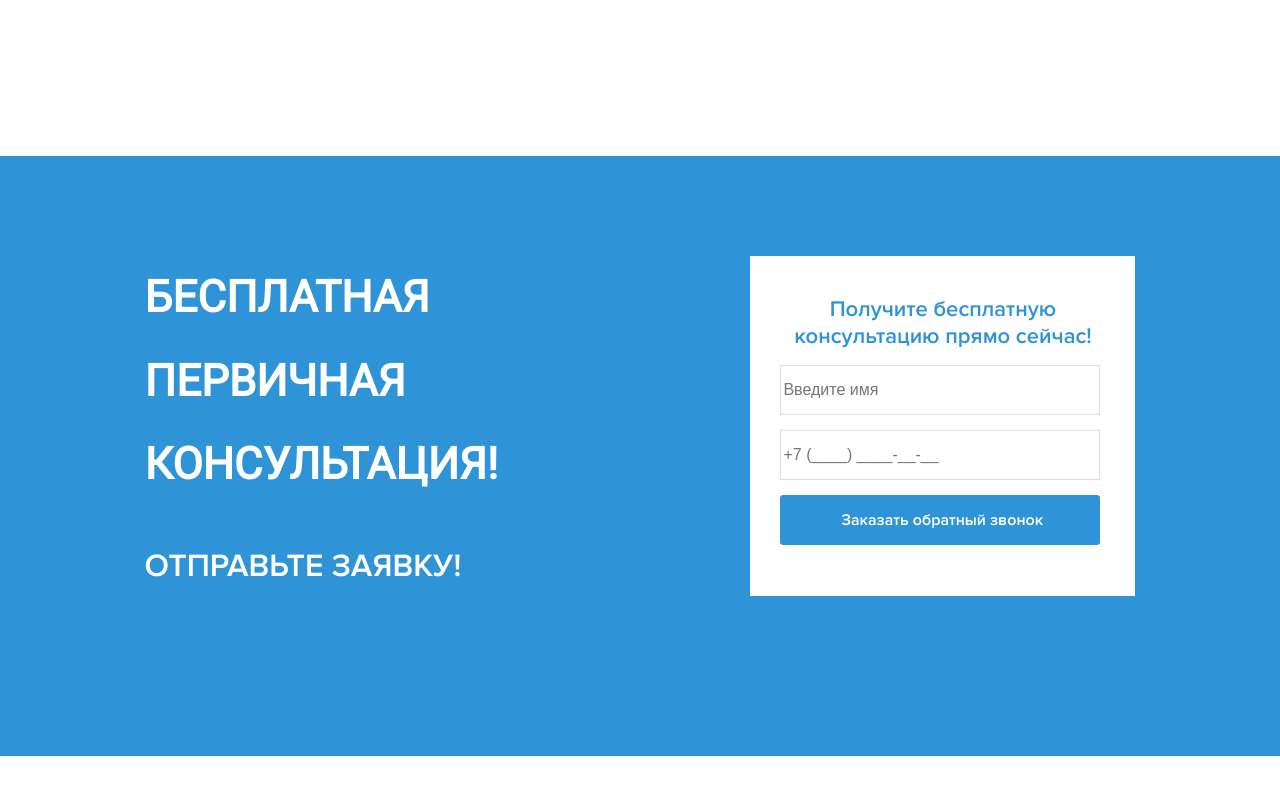
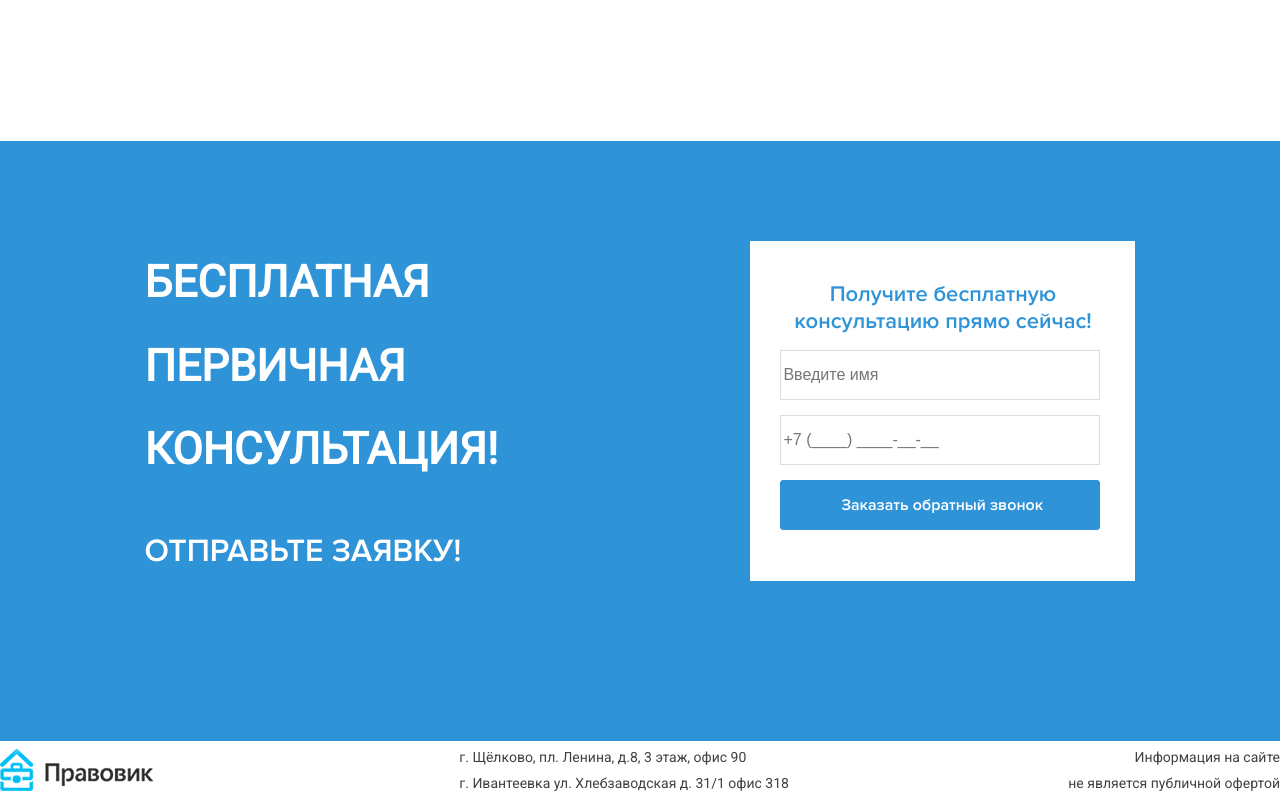
Before and after one commit to DimaEmiroff/pravovik, a plain HTML site: page index.html in a window 1280 px wide. Shown: the part 2618-3418 px from the top of the page. Before the commit the page ends 3374 px from the top, so only its background shows below. Drawn offline with Linux system fonts and the light colour scheme.

Commit message:
first commit

```diff
--- a/index.html
+++ b/index.html
@@ -208,7 +208,16 @@
 </div>
 </section>
 
+<!-- Footer -->
+<footer class="foot__prav">
+  <figure class="foot__logo">
+    <img src="./image/logo-black.png" alt="logo">
+  </figure>
+    <span class="foot__addres">г. Щёлково, пл. Ленина, д.8, 3 этаж, офис 90 <br>
+      г. Ивантеевка ул. Хлебзаводская д. 31/1 офис 318</span>
+      <span class="foot__offers">Информация на сайте <br>не является публичной офертой</span>
 
+</footer>
 
 
 
--- a/style.css
+++ b/style.css
@@ -287,7 +287,7 @@ input {
 
 .sect__time {
     font: 'Roboto', sans-serif;
-    font-size: 24px;
+    font-size: 16px;
     color:  #424242;
     text-align: center;
     margin-top: 100px;
@@ -409,8 +409,6 @@ input {
     display: flex;
     flex-direction: column;
     margin-top: 100px;
-
-
     text-transform: uppercase;
     text-align: left;
     color: #ffffff;
@@ -438,7 +436,22 @@ input {
     height: 340px;
     background-color: #ffffff;
 }
+.foot__prav {
+    display: flex;
+    justify-content: space-between;
+    align-items: center;
+    font-family: 'Roboto', sans-serif;
+    font-size: 14px;
+    line-height: 1.9em;
 
+}
+.foot__addres {
+    text-align: left;
+}
+.foot__offers {
+    text-align: right;
+
+}
 
 
 
```
Also changed, not shown: image/logo-black.png (added).
